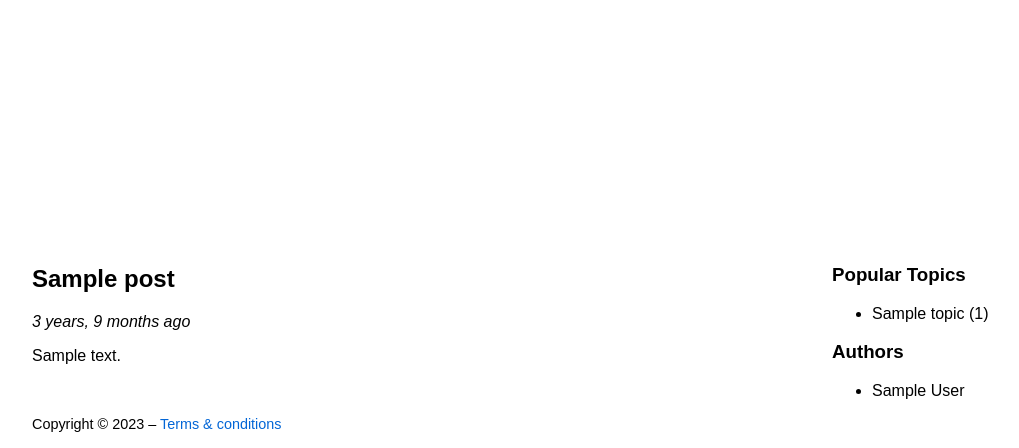
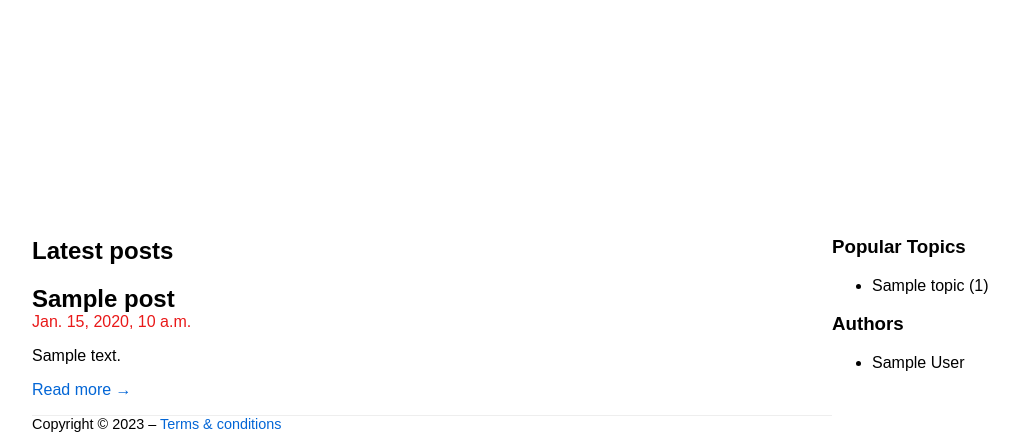
Before and after one commit to Mukto-Akash/makash_site, a Django app: page / in a window 1280 px wide. Shown: the part 384-832 px from the top of the page, without its empty margins (108-1127 px from the left). Run offline with Django 4.2, Linux system fonts and the light colour scheme; tables that the repository leaves empty hold one stand-in row (values such as "Sample post").

Commit message:
Week10 completed

```diff
--- a/blog/context_processors.py
+++ b/blog/context_processors.py
@@ -3,6 +3,9 @@
 from . import models
 
 def base_context(request):
+    """base_context"""
+    if request:
+        pass
     authors = models.Post.objects.published().get_authors().order_by('first_name')
     topics = models.Topic.objects.get_topics()
 
--- a/blog/models.py
+++ b/blog/models.py
@@ -6,6 +6,7 @@ from django.db.models.query import QuerySet  # Imports Django's loaded settings
 from django.utils import timezone
 from django.contrib.auth import get_user_model
 from django.db.models import Count
+from django.urls import reverse
 
 # Create your models here.
 
@@ -114,6 +115,19 @@ class Post(models.Model):
         self.status = self.PUBLISHED
         self.published = timezone.now()  # The current datetime with timezone
 
+    def get_absolute_url(self):
+        """Absolute URL"""
+        if self.published:
+            kwargs = {
+                'year': self.published.year,
+                'month': self.published.month,
+                'day': self.published.day,
+                'slug': self.slug
+            }
+        else:
+            kwargs = {'pk': self.pk}
+
+        return reverse('post-detail', kwargs=kwargs)
 
     class Meta:
         """Meta"""
--- a/blog/static/blog/base.css
+++ b/blog/static/blog/base.css
@@ -79,3 +79,41 @@ html {
   #site-footer {
     font-size: 0.9rem;
   }
+
+  /* Post preview */
+  .post-preview {
+  border-bottom: 1px #eee solid;
+  }
+  .post-preview h2 {
+  padding-bottom: 0;
+  margin-bottom: 0;
+  }
+
+  .post-preview time {
+  color: #e91919;
+  }
+
+  .post-preview section {
+  margin: 1rem 0;
+  }
+
+  /* Post detail article */
+#post-detail-article h1 {
+  margin-bottom: 0;
+  padding-bottom: 0;
+}
+
+#post-detail-article .author {
+  font-size: 0.9rem;
+  font-weight: bold;
+  color: #555;
+}
+
+#post-detail-article .published {
+  color: #999;
+  font-size: 0.9rem;
+}
+
+#post-detail-article .content {
+  margin: 2rem 0;
+}
--- a/blog/templates/blog/base.html
+++ b/blog/templates/blog/base.html
@@ -23,7 +23,7 @@
         <ul>
           <li><a href="{% url "home" %}">Home</a></li>
             <li><a href="{% url "about" %}">About</a></li>
-            <li><a href="#">Posts</a></li>
+            <li><a href="{% url "post-list" %}">Posts</a></li>
             <li><a href="#">Contact</a></li>
         </ul>
     </nav>
--- a/blog/templates/blog/home.html
+++ b/blog/templates/blog/home.html
@@ -6,13 +6,16 @@
 
 <section class="latest-article-preview">
 
-{% for post in latest_posts %}
+<!-- {% for post in latest_posts %}
 <article>
   <h2>{{ post.title }}</h2>
   <em>{{ post.published|timesince }} ago</em>
   {{ post.content|linebreaks }}
 </article>
+{% endfor %} -->
+<h1>Latest posts</h1>
+{% for post in latest_posts %}
+  {% include "blog/post_preview.html" %}
 {% endfor %}
-
 </section>
 {% endblock %}
--- /dev/null
+++ b/blog/templates/blog/post_preview.html
@@ -0,0 +1,10 @@
+<!-- {# blog/templates/blog/post_preview.html #} -->
+
+<article class="post-preview">
+<h2>{{ post.title }}</h2>
+<time>{{ post.published }}</time>
+<section class="teaser">
+  {{ post.content|truncatewords:20 }}
+</section>
+<p><a href="{{ post.get_absolute_url }}">Read more &rarr; </a></p>
+</article>
--- a/blog/views.py
+++ b/blog/views.py
@@ -1,8 +1,9 @@
 """blogs/views.py"""
 from django.shortcuts import render
 from django.http import HttpResponse
-from django.views import View
+# from django.views import View
 from django.views.generic.base import TemplateView
+from django.views.generic import ListView, DetailView
 
 from . import models
 # Create your views here.
@@ -31,6 +32,30 @@ def home(request):
 
     return render(request, 'blog/home.html', context)
 
+class PostListView(ListView):
+    """PostListView"""
+    model = models.Post
+    context_object_name = 'posts'
+    queryset = models.Post.objects.published().order_by('-published')  # Customized queryset
+
+class PostDetailView(DetailView):
+    """PostDetailView"""
+    model = models.Post
+
+    def get_queryset(self):
+        queryset = super().get_queryset().published()
+
+        # If this is a `pk` lookup, use default queryset
+        if 'pk' in self.kwargs:
+            return queryset
+
+        # Otherwise, filter on the published date
+        return queryset.filter(
+            published__year=self.kwargs['year'],
+            published__month=self.kwargs['month'],
+            published__day=self.kwargs['day'],
+        )
+
 # class ContextMixin:
 #     """
 #     Provides common context variables for blog views
@@ -48,6 +73,7 @@ def home(request):
 
 # class AboutView(ContextMixin,TemplateView):
 class AboutView(TemplateView):
+    """AboutView"""
     template_name = 'blog/about.html'
 #
 #     def get_context_data(self, **kwargs):
@@ -63,6 +89,7 @@ class AboutView(TemplateView):
 
 # class HomeView(ContextMixin, TemplateView):
 class HomeView(TemplateView):
+    """HomeView"""
     template_name = 'blog/home.html'
 
     def get_context_data(self, **kwargs):
@@ -88,4 +115,5 @@ class HomeView(TemplateView):
         return context
 
 def terms_and_conditions(request):
+    """terms_and_conditions"""
     return render(request, 'blog/terms_and_conditions.html')
--- a/mukto_site/urls.py
+++ b/mukto_site/urls.py
@@ -28,4 +28,15 @@ urlpatterns = [
     path('', vw.HomeView.as_view(), name='home'),
     path('about/', vw.AboutView.as_view(), name='about'),
     path('terms/', vw.terms_and_conditions, name='terms-and-conditions'),
+    path('posts/', vw.PostListView.as_view(), name='post-list'),
+    path(
+        'posts/<int:year>/<int:month>/<int:day>/<slug:slug>/',
+        vw.PostDetailView.as_view(),
+        name='post-detail',
+    ),
+    path(
+        'posts/<int:pk>/',
+        vw.PostDetailView.as_view(),
+        name='post-detail'
+    ),
 ]
```
Also changed, not shown: blog/templates/blog/post_detail.html (added, +13 -0 lines), blog/templates/blog/post_list.html (added, +21 -0 lines), README.md.
